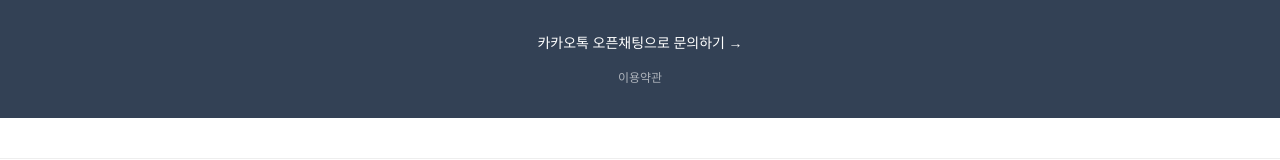
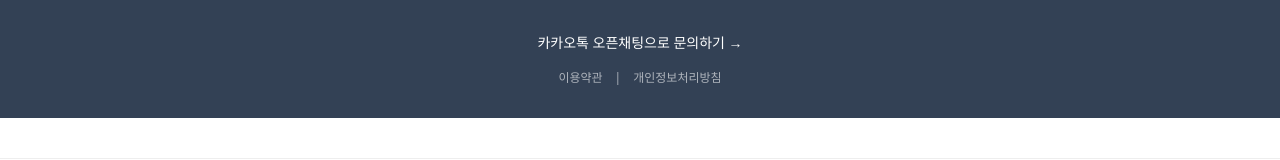
Before and after one commit to 3kd1000/openrun-api, a React (Vite) app in the folder front/: page /intro in a window 1280 px wide. Shown: the part 2027-2187 px from the top of the page. Built offline with nearby package versions, Linux system fonts and the light colour scheme; no server answers; a web font is replaced by a local one.

Commit message:
구글 도메인 소유주 인증, 로그인 무한루프 수정

```diff
--- /dev/null
+++ b/front/public/google82caefd1e0ba6c5f.html
@@ -0,0 +1 @@
+google-site-verification: google82caefd1e0ba6c5f.html
--- a/front/src/contexts/AwardWinnersContext.tsx
+++ b/front/src/contexts/AwardWinnersContext.tsx
@@ -86,7 +86,7 @@ export const AwardWinnersProvider: React.FC<AwardWinnersProviderProps> = ({ chil
       ]);
       return { winnersResponse, achievementsResponse };
     },
-    enabled: !!currentClubId,
+    enabled: !!currentClubId && !!getOpenRunSession().userId,
     staleTime: 5 * 60 * 1000, // 5분: 이 시간 내 재방문 시 API 호출 없이 캐시 반환
     gcTime: 10 * 60 * 1000,   // 10분: 언마운트 후 메모리 유지 시간
   });
--- a/front/src/pages/intro/IntroPage.tsx
+++ b/front/src/pages/intro/IntroPage.tsx
@@ -337,6 +337,13 @@ const IntroPage: React.FC = () => {
           >
             이용약관
           </Link>
+          <span>|</span>
+          <Link
+            to="/privacy"
+            className="text-white/60 no-underline hover:text-white transition-colors"
+          >
+            개인정보처리방침
+          </Link>
         </div>
       </footer>
 
```
